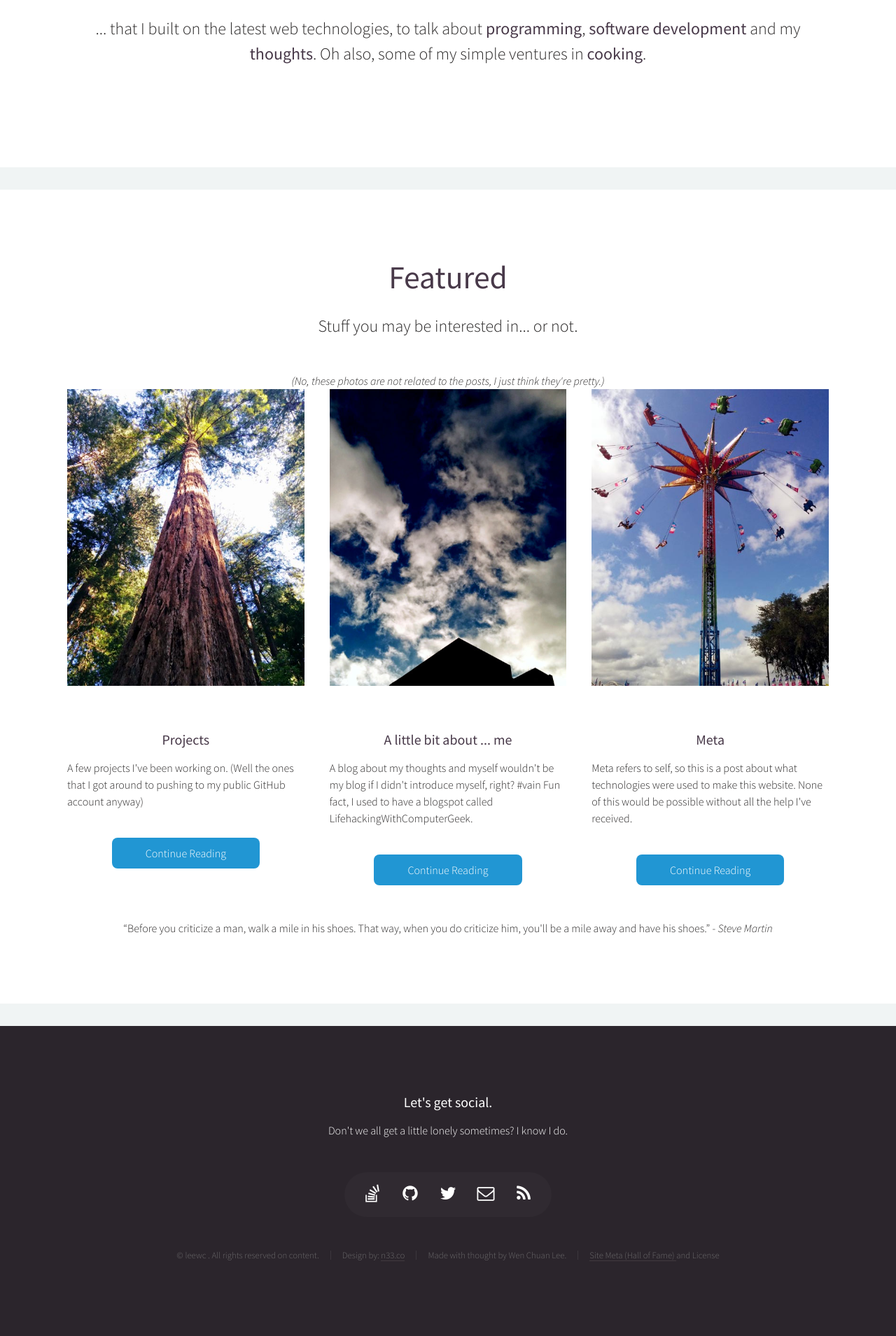
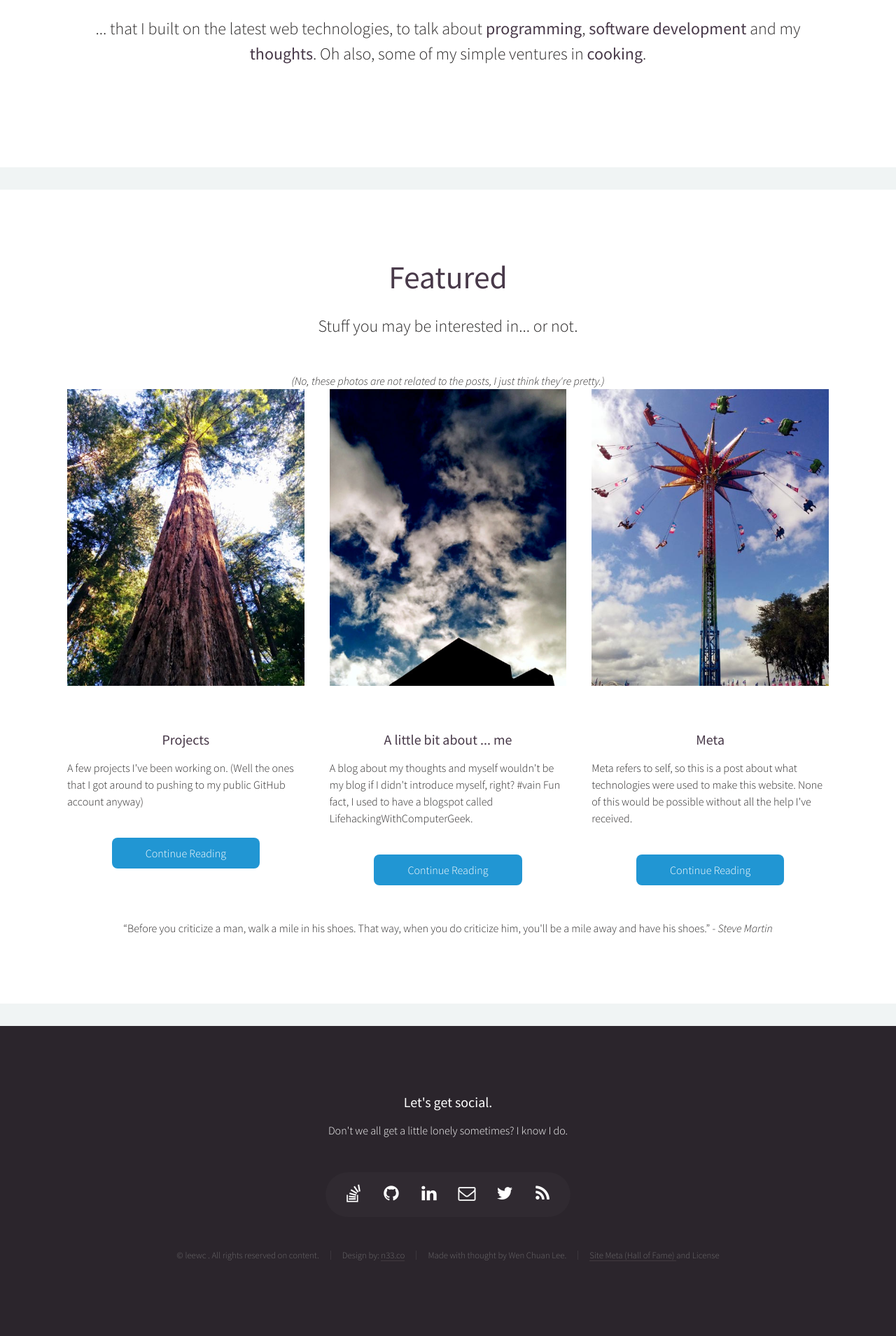
Before and after one commit to leewc/legacy, a Jekyll site: the page built from index.html, in a window 1280 px wide. Shown: the part 1629-3538 px from the top of the page at 70% size. Built offline with Jekyll 4.4.1, drawn with Linux system fonts in a browser that asks for light colours.

Commit message:
Added LinkedIn Profile

```diff
--- a/_config.yml
+++ b/_config.yml
@@ -20,7 +20,7 @@ facebook_username: wenchuan21 	#username when you view your timeline (also found
 instagram_username: wenchuan_lee
 stackoverflow_username: 4512948/matrixanomaly #userid/username, will be a link as : http://stackoverflow.com/users/{{stackoverflow_username}}
 
-linkedin_profile: https://www.linkedin.com/pub/profile  #place the link to your linkedin profile here
+linkedin_profile: https://www.linkedin.com/in/wenchuanlee  #place the link to your linkedin profile here
 
 # Build settings
 markdown: kramdown
--- a/_includes/footer.html
+++ b/_includes/footer.html
@@ -126,7 +126,7 @@
                   <ul class="icons">
                     <li><a href="https://www.stackoverflow.com/users/{{ site.stackoverflow_username }}" class="icon fa-stack-overflow"><span class="label">Stack Overflow</span></a></li>
                     <li><a href="https://www.github.com/{{ site.github_username }}" class="icon fa-github"><span class="label">GitHub</span></a></li>
-                    <li><a href="https://www.twitter.com/{{ site.twitter_username }}" class="icon fa-tweeter"><span class="label">Twitter</span></a></li>
+                    <li><a href="{{ site.linkedin_profile }}" class="icon fa-linkedin"><span class="label">Linkedin</span></a></li>
                     <li><a href="mailto:{{ site.email }}" class="icon fa-envelope-o"><span class="label">Email</span></a></li>
 
                     {% comment %}
@@ -134,7 +134,7 @@
                     <li><a href="https://www.facebook.com/{{ site.facebook_username }}" class="icon fa-face"><span class="label">Facebook</span></a></li>
                     <li><a href="https://www.instagram.com/{{ site.instagram_username }}" class="icon fa-insta"><span class="label">Instagram</span></a></li>
                     {% endcomment %}
-                    <!-- <li><a href="{{ site.linkedin_profile }}" class="icon fa-linkedin"><span class="label">Linkedin</span></a></li> -->
+                    <li><a href="https://www.twitter.com/{{ site.twitter_username }}" class="icon fa-tweeter"><span class="label">Twitter</span></a></li>
                     <li><a href="{{ "/feed.xml" | prepend: site.baseurl }}" class="icon fa-rss"><span class="label">Subscribe via RSS</span></a></li>
                   </ul>
                 </section>
```
Also changed, not shown: Gemfile.lock.
